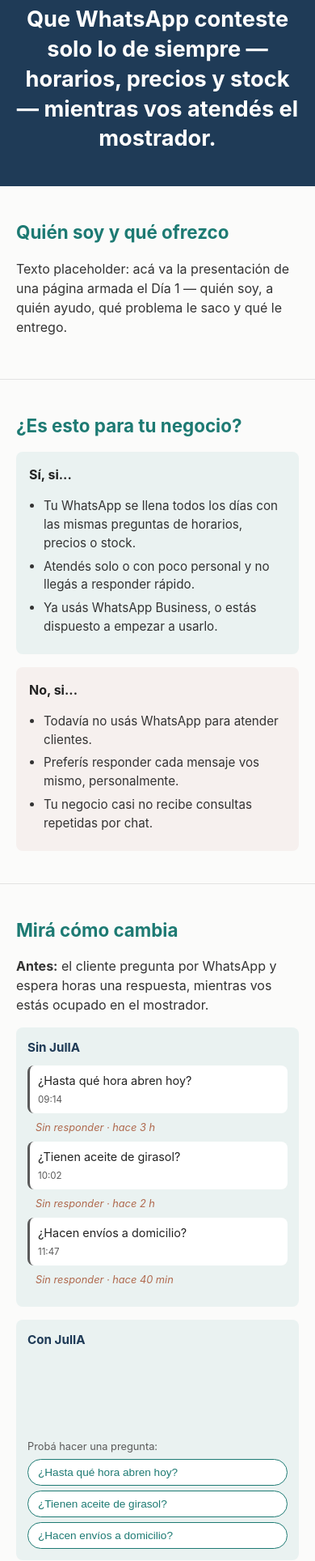
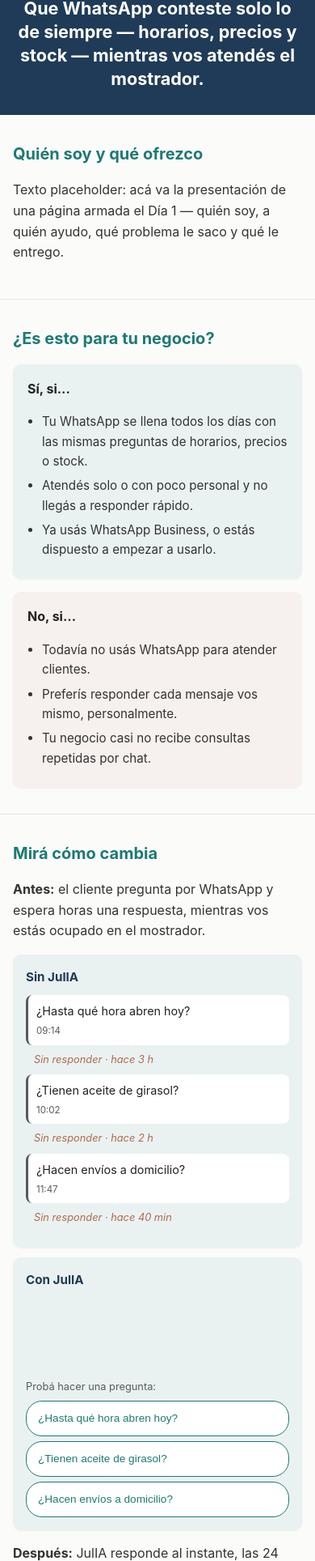
Before and after one commit to autoservicioaviger/portafolio, a plain HTML site: page index.html in a window 390 px wide. Shown: the part 72-2000 px from the top of the page at 81% size. Drawn offline with Linux system fonts and the light colour scheme.

Commit message:
Update index.html

```diff
--- a/index.html
+++ b/index.html
@@ -17,12 +17,18 @@
 
   * { box-sizing: border-box; }
 
+  html {
+    scroll-behavior: smooth;
+  }
+
   body {
     margin: 0;
     font-family: -apple-system, "Segoe UI", Roboto, Arial, sans-serif;
     color: #222;
     background: var(--bg);
-    line-height: 1.5;
+    line-height: 1.6;
+    -webkit-font-smoothing: antialiased;
+    -moz-osx-font-smoothing: grayscale;
   }
 
   /* ===== Encabezado ===== */
@@ -72,8 +78,9 @@
   }
   .si-no div {
     flex: 1 1 240px;
-    padding: 16px;
-    border-radius: 8px;
+    padding: 18px;
+    border-radius: 10px;
+    box-shadow: 0 1px 3px rgba(0,0,0,0.05);
   }
   .si-no .si { background: var(--light); }
   .si-no .no { background: #f6f0ee; }
@@ -95,8 +102,9 @@
   .demo-col {
     flex: 1 1 260px;
     background: var(--light);
-    border-radius: 8px;
-    padding: 14px;
+    border-radius: 10px;
+    padding: 16px;
+    box-shadow: 0 1px 3px rgba(0,0,0,0.05);
   }
   .demo-col h4 {
     margin: 0 0 10px;
@@ -177,7 +185,12 @@
 
   /* ===== Preguntas frecuentes ===== */
   .faq-item {
-    margin-bottom: 16px;
+    background: #fff;
+    border: 1px solid #e6e6e6;
+    border-radius: 10px;
+    padding: 16px 18px;
+    margin-bottom: 12px;
+    box-shadow: 0 1px 3px rgba(0,0,0,0.04);
   }
   .faq-item .pregunta {
     font-weight: bold;
@@ -205,14 +218,48 @@
     font-size: 1rem;
     border: none;
     cursor: pointer;
+    transition: opacity 0.15s ease, transform 0.15s ease;
   }
-  .btn-reunion:hover { opacity: 0.9; }
+  .btn-reunion:hover { opacity: 0.9; transform: translateY(-1px); }
 
   footer {
     text-align: center;
     padding: 20px;
     color: var(--gray);
     font-size: 0.85rem;
+  }
+
+  /* ===== Ajustes para celular: que se vea bien en pantallas chicas ===== */
+  @media (max-width: 480px) {
+    header {
+      padding: 36px 16px 30px;
+    }
+    header h1 {
+      font-size: 1.35rem;
+    }
+    section {
+      padding: 32px 16px;
+    }
+    section h2 {
+      font-size: 1.25rem;
+    }
+    .demo-widget {
+      gap: 12px;
+    }
+    .chip {
+      width: 100%;
+      padding: 10px 14px;
+      min-height: 44px;
+    }
+    .btn-reunion {
+      display: block;
+      width: 100%;
+      text-align: center;
+      padding: 14px 20px;
+    }
+    .cta {
+      padding: 40px 16px 52px;
+    }
   }
 </style>
 </head>
```
